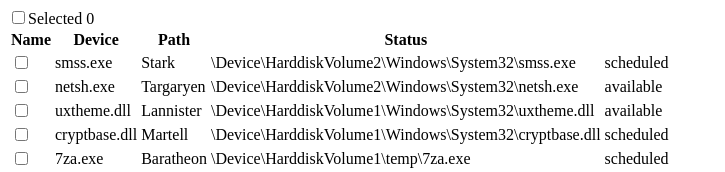
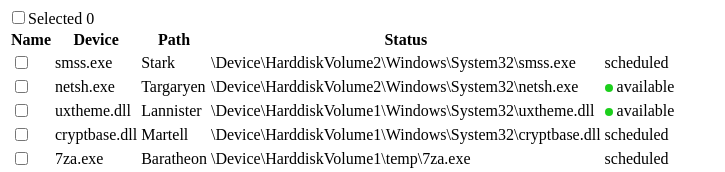
Before and after one commit to eduardo-mk/just-an-exercise, a React app: page / in a window 1280 px wide. Shown: the top 172 px of the page, without its empty margins (0-725 px from the left). Built offline with nearby package versions, Linux system fonts and the light colour scheme.

Commit message:
[Update: style] Checkbox, add hover functionality

```diff
--- a/src/App.tsx
+++ b/src/App.tsx
@@ -1,4 +1,4 @@
-import { useReducer, useRef } from 'react'
+import { useReducer } from 'react'
 import Table from './Table'
 import { DataItem } from './types/table-data-response'
 import Checkbox from './Checkbox'
--- /dev/null
+++ b/src/Buttons/Download.tsx
@@ -0,0 +1 @@
+export default function ButtonDownload() {}
--- a/src/Table/Row.tsx
+++ b/src/Table/Row.tsx
@@ -5,15 +5,19 @@ interface RowProps {
     onClickHandler: (name: string) => void
 }
 export default function Row({ item, onClickHandler }: RowProps) {
+    const markForStatus =
+        item.status === 'available' ? <span className="dot-green"></span> : null
     return (
-        <tr onClick={() => onClickHandler(item.name)}>
+        <tr className="row" onClick={() => onClickHandler(item.name)}>
             <td>
-                <input type="checkbox" checked={item.selected} />
+                <input type="checkbox" defaultChecked={item.selected} />
             </td>
             <td>{item.name}</td>
             <td>{item.device}</td>
             <td>{item.path}</td>
-            <td>{item.status}</td>
+            <td>
+                {markForStatus} {item.status}
+            </td>
         </tr>
     )
 }
--- a/src/Table/index.tsx
+++ b/src/Table/index.tsx
@@ -1,29 +1,13 @@
 import { CustomAction } from '../App'
-import Checkbox from '../Checkbox'
 import { DataItem } from '../types/table-data-response'
+import Row from './Row'
+import './style.css'
 
 export interface DataTableProps {
     data: DataItem[]
     dispatch: React.Dispatch<CustomAction>
 }
 
-interface RowProps {
-    item: DataItem
-    onClickHandler: (name: string) => void
-}
-function Row({ item, onClickHandler }: RowProps) {
-    return (
-        <tr onClick={() => onClickHandler(item.name)}>
-            <td>
-                <input type="checkbox" checked={item.selected} />
-            </td>
-            <td>{item.name}</td>
-            <td>{item.device}</td>
-            <td>{item.path}</td>
-            <td>{item.status}</td>
-        </tr>
-    )
-}
 export default function Table({ data, dispatch }: DataTableProps) {
     function onClickRowHandler(name: string) {
         dispatch({ type: 'select/one', payload: name })
--- /dev/null
+++ b/src/Table/style.css
@@ -0,0 +1,14 @@
+.dot-green {
+    height: 0.5rem;
+    width: 0.5rem;
+    background-color: #1ccf1c;
+    border-radius: 50%;
+    display: inline-block;
+}
+
+.row {
+    cursor: pointer;
+}
+.row:hover {
+    background-color: rgb(223, 223, 223);
+}
```
